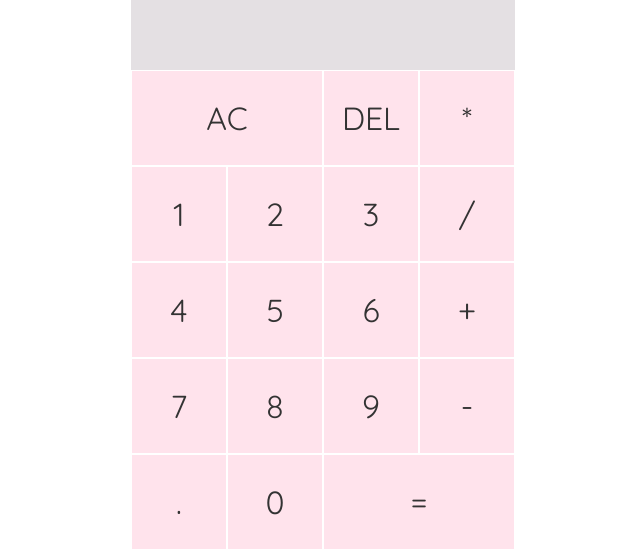
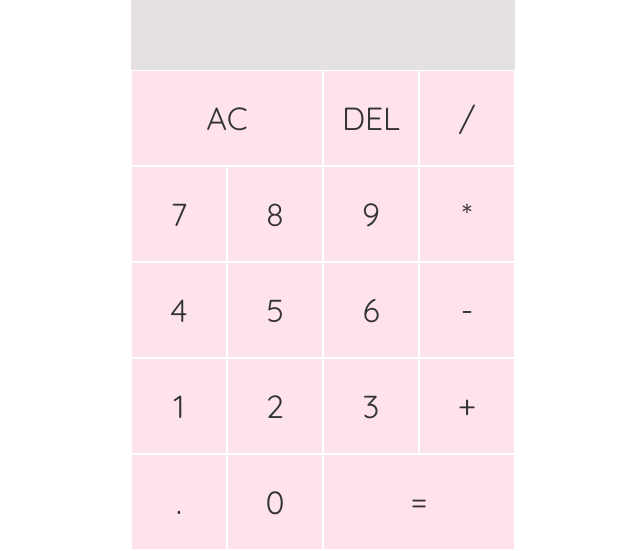
Before and after one commit to hmtcelik/cool-calculator, a React (Create React App) app: page / in a window 1280 px wide. Shown: the part 173-724 px from the top of the page, without its empty margins (317-957 px from the left). Built offline with nearby package versions, Linux system fonts and the light colour scheme.

Commit message:
calculate logic and finish the project

```diff
--- a/src/Home.js
+++ b/src/Home.js
@@ -8,18 +8,124 @@ export const ACTIONS = {
     CLEAR: 'clear',
     DELETE_DIGIT: 'delete-digit',
     CHOOSE_OPERATION: 'choose-op',
-    CALCULATE: 'calculate'
+    EVELUATE: 'eveluate'
 }
 
 function reducer(state, {type, payload}){
     switch(type){
         case ACTIONS.ADD_DIGIT:
+            if (state.overwrite){
+                return{
+                    ...state,
+                    currentop: payload.digit,
+                    overwrite: false,
+                }
+            }
+            if (payload.digit === "0" && state.currentop === "0"){
+                return state
+            }
+            if (payload.digit === "." && state.currentop.includes(".")) {
+                return state
+            }
+
             return{
                 ...state,
                 currentop: `${state.currentop || ""}${payload.digit}`
             }
+
+        case ACTIONS.CHOOSE_OPERATION:
+            if (state.currentop == null && state.previousop == null){
+                return state
+            }
+            if (state.currentop == null){
+                return{
+                    ...state,
+                    operation: payload.operation,
+                }
+            }
+            if (state.previousop == null ){
+                return{
+                    ...state,
+                    operation: payload.operation,
+                    previousop: state.currentop,
+                    currentop: null,
+                }
+            }
+
+            // DO ALWAYS:
+            return{
+                ...state,
+                previousop: eveluate(state),
+                operation: payload.operation,
+                currentop: null,
+            }
+
+        case ACTIONS.CLEAR:
+            return {}
+
+        case ACTIONS.DELETE_DIGIT:
+            if (state.overwrite) {
+                return{
+                    ...state,
+                    overwrite: false,
+                    currentop: null,
+                }
+            }
+            if (state.currentop == null ) return state
+            if (state.currentop.length === 1){
+                return{
+                    ...state,
+                    currentop:null,
+                }
+            }
+
+            // DO ALWAYS:
+            return{
+                ...state,
+                currentop: state.currentop.slice(0, -1)
+            }
+
+
+
+        case ACTIONS.EVELUATE:
+            if(state.operation == null || state.currentop == null || state.previousop == null){
+                return state
+            }
+
+                // DO ALWAYS:
+            return{
+                ...state,
+                previousop: null,
+                operation: null,
+                currentop: eveluate(state)
+            }
+
+
+    }
+}
+
+
+function eveluate({ currentop, previousop, operation}){
+    const prev = parseFloat(previousop)
+    const current = parseFloat(currentop)
+    if (isNaN(prev) || isNaN(current)) return ""
+    let computation = ""
+    switch (operation){
+        case "+":
+            computation = prev + current
+            break
+        case "-":
+            computation = prev - current
+            break
+        case "*":
+            computation = prev * current
+            break
+        case "/":
+            computation = prev / current
+            break
     }
 
+    return computation.toString()
 }
 
 const Home = () => {
@@ -31,24 +137,24 @@ const Home = () => {
                 <div className="previous-result">{previousop}  {operation}</div>
                 <div className="result">{currentop}</div>
             </div>
-            <button className="span-two">AC</button>
-            <button>DEL</button>
-            <OpButton op="*" editstate={editstate} />
+            <button className="span-two" onClick={() => editstate({ type: ACTIONS.CLEAR })}>AC</button>
+            <button onClick={() => editstate({ type: ACTIONS.DELETE_DIGIT })} >DEL</button>
+            <OpButton operation="/" editstate={editstate} />
+            <Buttons digit="7" editstate={editstate} />
+            <Buttons digit="8" editstate={editstate} />
+            <Buttons digit="9" editstate={editstate} />
+            <OpButton operation="*" editstate={editstate} />
+            <Buttons digit="4" editstate={editstate} />
+            <Buttons digit="5" editstate={editstate} />
+            <Buttons digit="6" editstate={editstate} />
+            <OpButton operation="-" editstate={editstate} />
             <Buttons digit="1" editstate={editstate} />
             <Buttons digit="2" editstate={editstate} />
             <Buttons digit="3" editstate={editstate} />
-            <OpButton op="/" editstate={editstate} />
-            <Buttons digit="4" editstate={editstate} />
-            <Buttons digit="5" editstate={editstate} />
-            <Buttons digit="6" editstate={editstate} />
-            <OpButton op="+" editstate={editstate} />
-            <Buttons digit="7" editstate={editstate} />
-            <Buttons digit="8" editstate={editstate} />
-            <Buttons digit="9" editstate={editstate} />
-            <OpButton op="-" editstate={editstate} />
+            <OpButton operation="+" editstate={editstate} />
             <Buttons digit="." editstate={editstate} />
             <Buttons digit="0" editstate={editstate} />
-            <button className="span-two">=</button>
+            <button className="span-two" onClick={() => editstate({ type: ACTIONS.EVELUATE })} >=</button>
         </div>
     );
 }
--- a/src/OpButtons.js
+++ b/src/OpButtons.js
@@ -1,7 +1,7 @@
 import { ACTIONS } from "./Home"
 
-export default function OpButton({ editstate, op }){
-    return <button onClick={() => editstate({ type: ACTIONS.CHOOSE_OPERATION, payload: {op} })}>
-        {op}
+export default function OpButton({ editstate, operation }){
+    return <button onClick={() => editstate({ type: ACTIONS.CHOOSE_OPERATION, payload: {operation} })}>
+        {operation}
     </button>
 }
```
